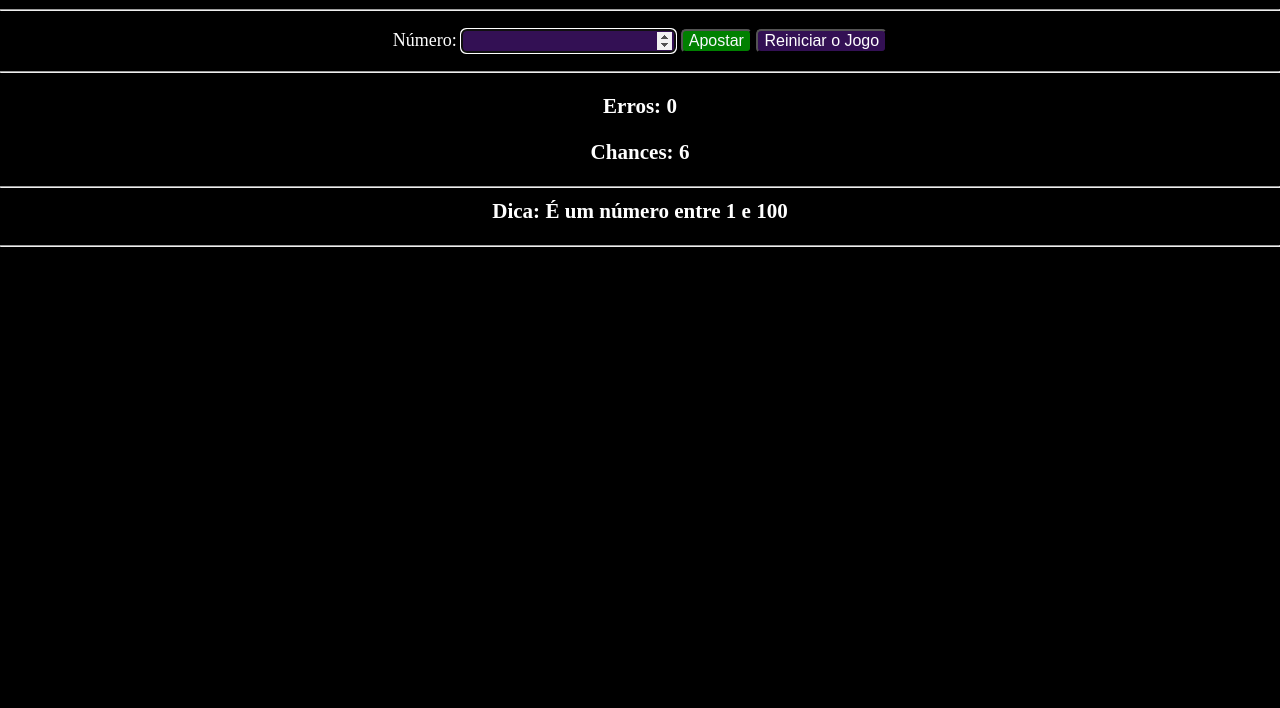
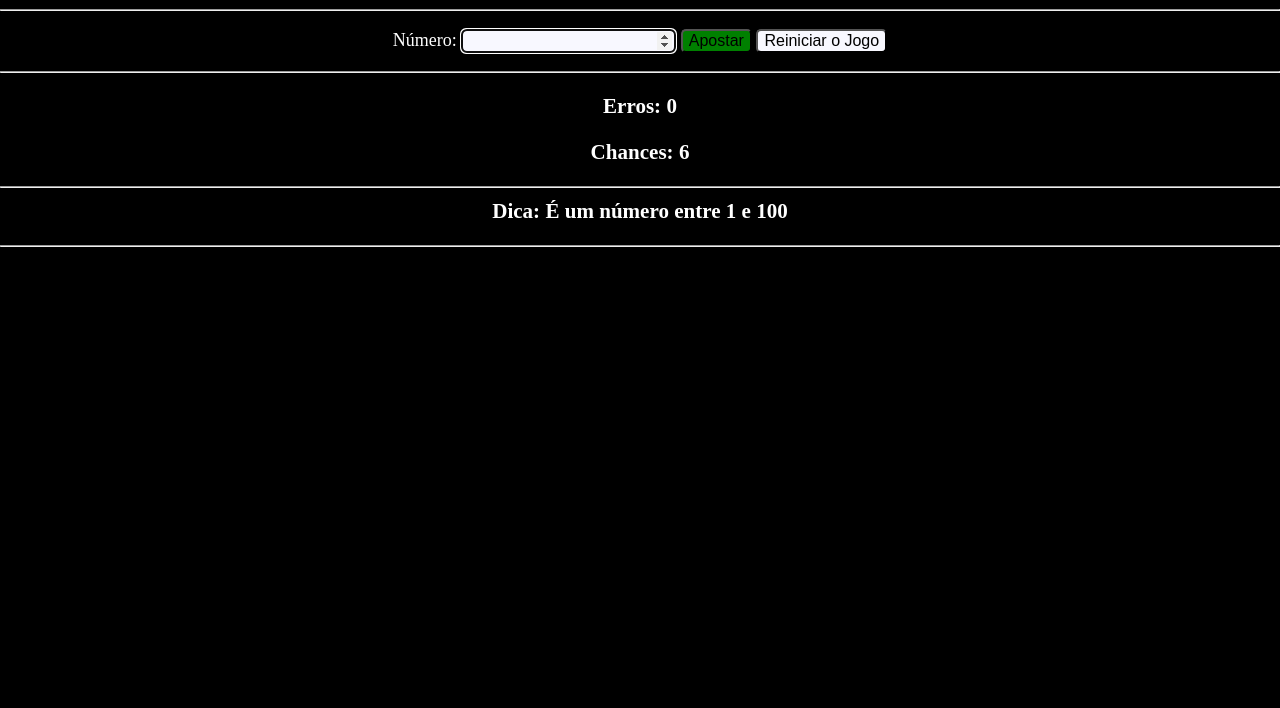
Before and after one commit to mraphaely/NumberSort, a plain HTML site: page index.html in a window 1280 px wide. Shown: the part 92-800 px from the top of the page. Drawn offline with Linux system fonts and the light colour scheme.

Commit message:
Add files via upload

```diff
--- a/style.css
+++ b/style.css
@@ -7,13 +7,9 @@ body{
 }
 input{
   border-radius: 5px;
-  background-color: rgba(137, 43, 226, 0.372);
+  background-color: ghostwhite;
   font-size: medium;
-  color: #fff;
-  color: white;
 }
 #btnApostar{
     background-color: green;
-    color: #fff;
-    color: ghostwhite;
 }
```
